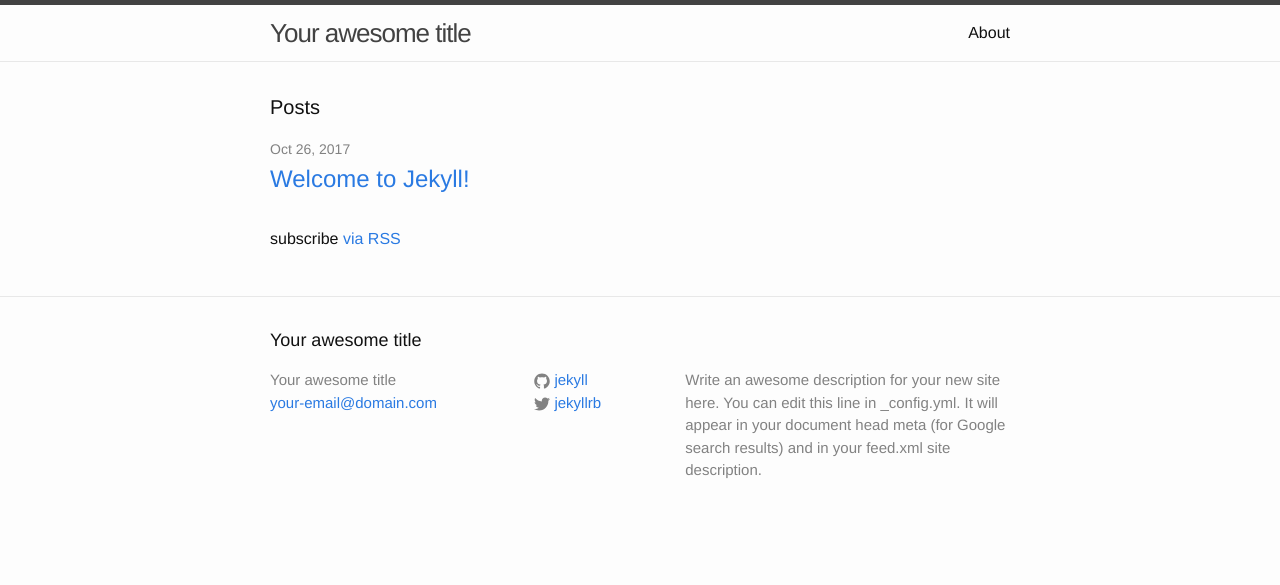
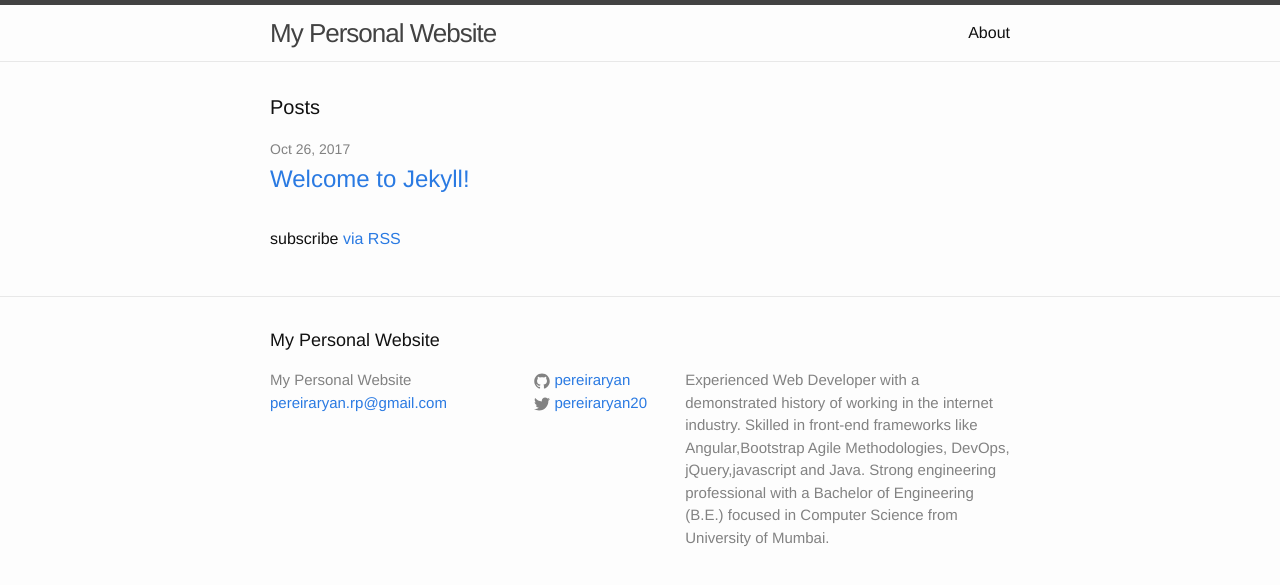
Before and after one commit to pereiraryan/pereiraryan.github.io, a Jekyll site: the page built from index.html, in a window 1280 px wide. Shown: the top 585 px of the page. Built offline with Jekyll 4.4.1, drawn with Linux system fonts in a browser that asks for light colours.

Commit message:
Content changese on website

```diff
--- a/_config.yml
+++ b/_config.yml
@@ -6,16 +6,14 @@
 # 'jekyll serve'. If you change this file, please restart the server process.
 
 # Site settings
-title: Your awesome title
-email: your-email@domain.com
+title: My Personal Website
+email: pereiraryan.rp@gmail.com
 description: > # this means to ignore newlines until "baseurl:"
-  Write an awesome description for your new site here. You can edit this
-  line in _config.yml. It will appear in your document head meta (for
-  Google search results) and in your feed.xml site description.
+  Experienced Web Developer with a demonstrated history of working in the internet industry. Skilled in front-end frameworks like Angular,Bootstrap Agile Methodologies, DevOps, jQuery,javascript and Java. Strong engineering professional with a Bachelor of Engineering (B.E.) focused in Computer Science from University of Mumbai.
 baseurl: "" # the subpath of your site, e.g. /blog
-url: "http://yourdomain.com" # the base hostname & protocol for your site
-twitter_username: jekyllrb
-github_username:  jekyll
+url: "http://pereiraryan.wordpress.com" # the base hostname & protocol for your site
+twitter_username: pereiraryan20
+github_username:  pereiraryan
 
 # Build settings
 markdown: kramdown
```
